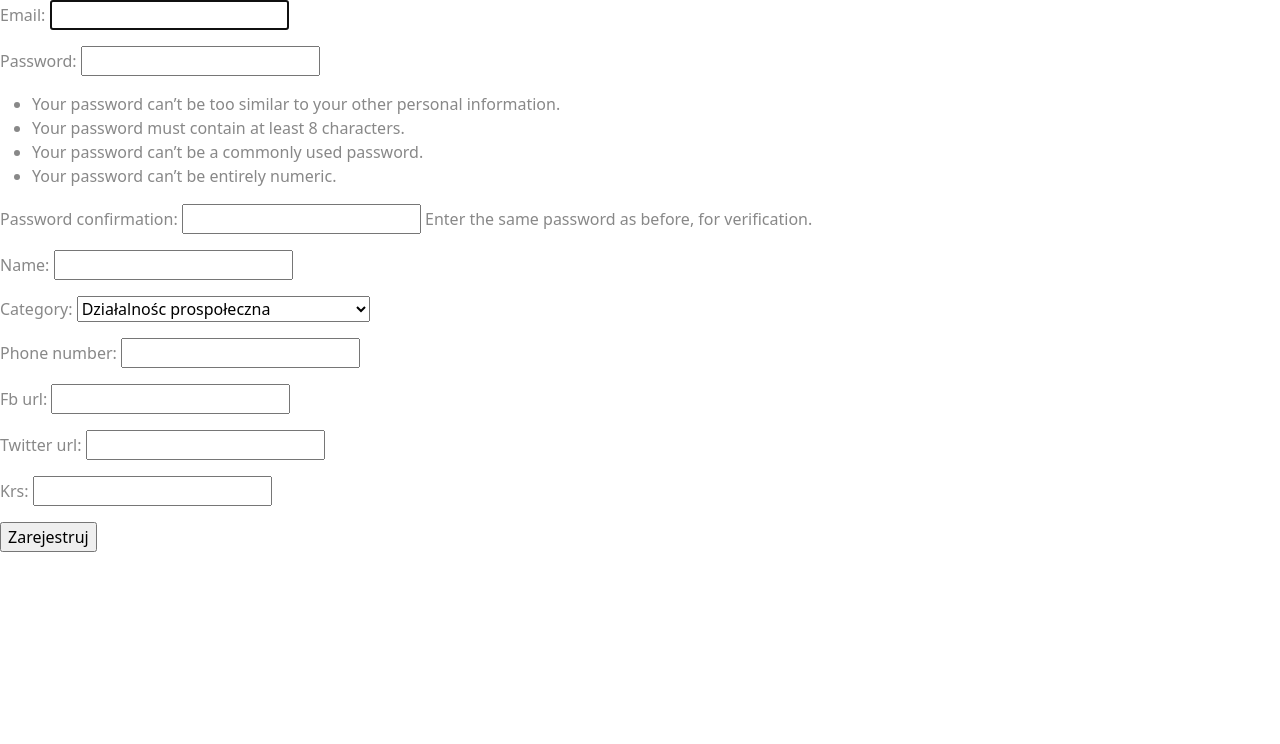
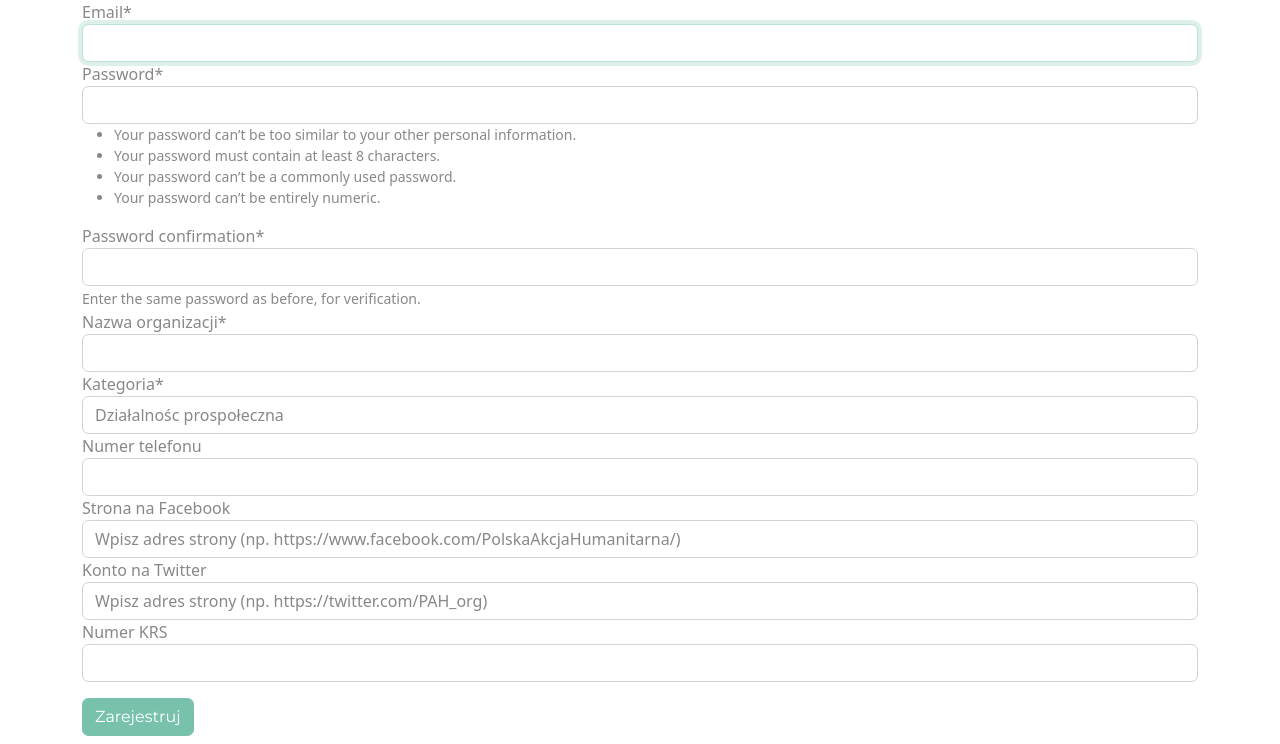
Before and after one commit to JSerwatka/dobrodzieje, a Django app: page /zarejestruj/organizacja/ in a window 1280 px wide. Shown: the part 56-800 px from the top of the page. Run offline with Django 3.2, Linux system fonts and the light colour scheme; some libraries are stand-ins or nearby versions.

Commit message:
feat: add meta data to organization & creator forms

```diff
--- a/dobrodzieje/settings/base.py
+++ b/dobrodzieje/settings/base.py
@@ -113,4 +113,4 @@ LOGIN_REDIRECT_URL = 'index'
 LOGOUT_REDIRECT_URL = 'index'
 
 # Additional
-CRISPY_TEMPLATE_PACK = 'uni_form'
+CRISPY_TEMPLATE_PACK = 'bootstrap4'
--- a/webapp/forms.py
+++ b/webapp/forms.py
@@ -1,15 +1,28 @@
 from django import forms
 from django.contrib.auth.forms import UserCreationForm
+from django.forms import widgets
 from .models import User, Organization, Creator
 from django.db import transaction
 
 class OrganizationRegisterForm(UserCreationForm):
-    name = forms.CharField(required=True)
-    category = forms.ChoiceField(choices=Organization.ORGANIZATION_CATEGORY_CHOICES)
-    phone_number = forms.CharField(required=False)
-    fb_url = forms.URLField(required=False)
-    twitter_url = forms.URLField(required=False)
-    KRS = forms.CharField(required=False)
+    name = forms.CharField(required=True, label='Nazwa organizacji',
+                           widget=forms.TextInput(attrs={'aria-label': 'Podaj nazwę organizacji'}))
+    category = forms.ChoiceField(choices=Organization.ORGANIZATION_CATEGORY_CHOICES, label='Kategoria',
+                                 widget=forms.Select(attrs={'aria-label': 'Wybierz kategorię'}))
+    phone_number = forms.CharField(required=False, label='Numer telefonu', max_length=9,
+                                   widget=forms.TextInput(attrs={'aria-label': 'Wpisz numer telefonu'}))
+    fb_url = forms.URLField(required=False, label='Strona na Facebook',
+                            widget=forms.URLInput(attrs={
+                                'placeholder': 'Wpisz adres strony (np. https://www.facebook.com/PolskaAkcjaHumanitarna/)',
+                                'aria-label': 'Wpisz adres strony (np. https://www.facebook.com/PolskaAkcjaHumanitarna/)'
+                            }))
+    twitter_url = forms.URLField(required=False, label='Konto na Twitter',
+                                 widget=forms.URLInput(attrs={
+                                     'placeholder': 'Wpisz adres strony (np. https://twitter.com/PAH_org)',
+                                     'aria-label': 'Wpisz adres strony (np. https://twitter.com/PAH_org)'
+                                 }))
+    KRS = forms.CharField(required=False, label='Numer KRS', max_length=10,
+                          widget=forms.TextInput(attrs={'aria-label': 'Podaj numer KRS'}))
 
     class Meta:
         model = User
@@ -32,8 +45,10 @@ class OrganizationRegisterForm(UserCreationForm):
 
 
 class CreatorRegisterForm(UserCreationForm):
-    first_name = forms.CharField(required=False)
-    last_name = forms.CharField(required=False)
+    first_name = forms.CharField(required=False, label='Imię',
+                                 widget=forms.TextInput(attrs={'aria-label': 'Podaj imię'}))
+    last_name = forms.CharField(required=False, label='Nazwisko',
+                                widget=forms.TextInput(attrs={'aria-label': 'Podaj nazwisko'}))
 
     class Meta:
         model = User
--- a/webapp/templates/webapp/partials/navbar.html
+++ b/webapp/templates/webapp/partials/navbar.html
@@ -44,7 +44,7 @@
             <a class="nav-link" href="#">Zaloguj się</a>
           </li>
           <li class="nav-item">
-            <a class="nav-link" href="#">Zarejestruj się</a>
+            <a class="nav-link" href="{% url 'register'%}">Zarejestruj się</a>
           </li>
         </ul>
       </div>
--- a/webapp/templates/webapp/register_organization.html
+++ b/webapp/templates/webapp/register_organization.html
@@ -2,11 +2,12 @@
 {% load crispy_forms_tags %}
 
 {% block content %}
-
-<form action="{% url 'register-organization' %}" method="POST">
-    {% csrf_token %}
-    {{ form.as_p }}
-    <input type="submit" value="Zarejestruj">
-</form>
+<div class="container">
+    <form action="{% url 'register-organization' %}" method="POST">
+        {% csrf_token %}
+        {{ form|crispy }}
+        <button type="submit" class="btn btn-primary mt-3">Zarejestruj</button>
+    </form>
+</div>
 
 {% endblock %}
```
Also changed, not shown: webapp/templates/webapp/register_creator.html (+7 -6 lines).
